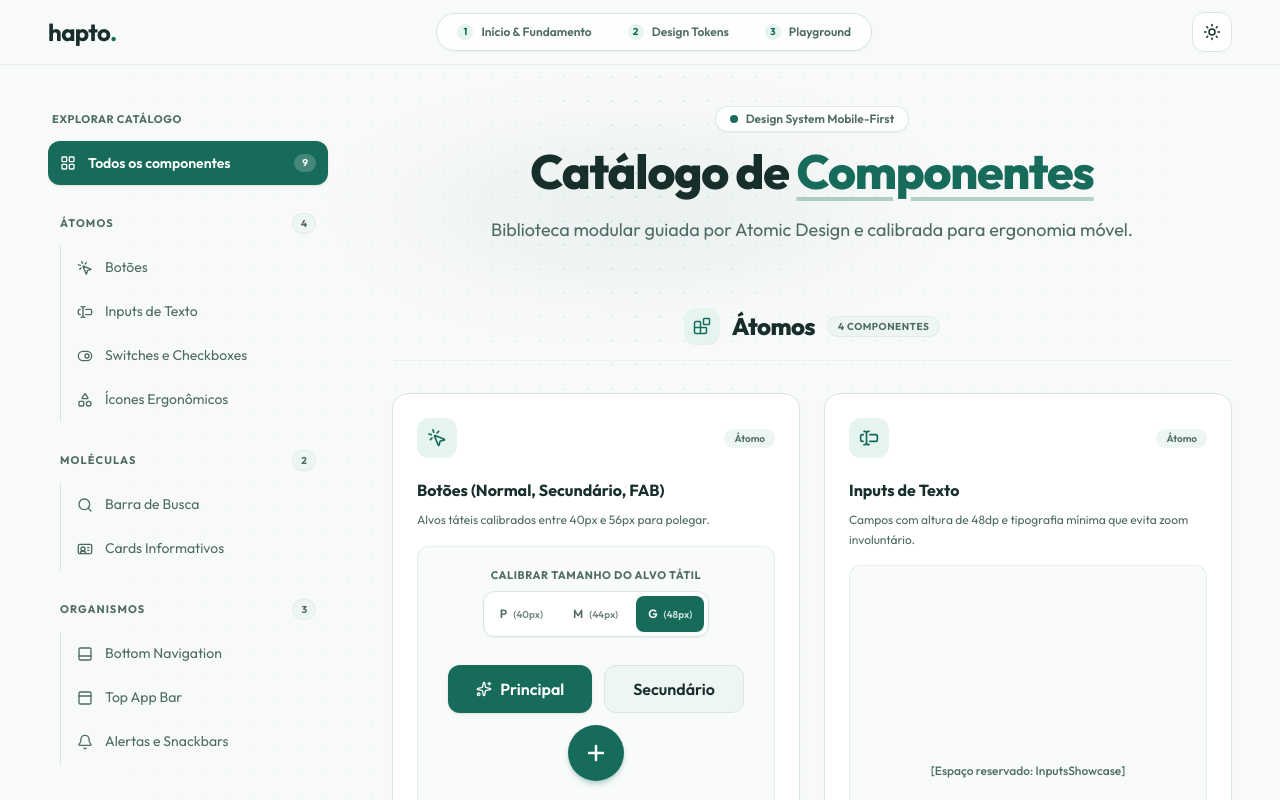
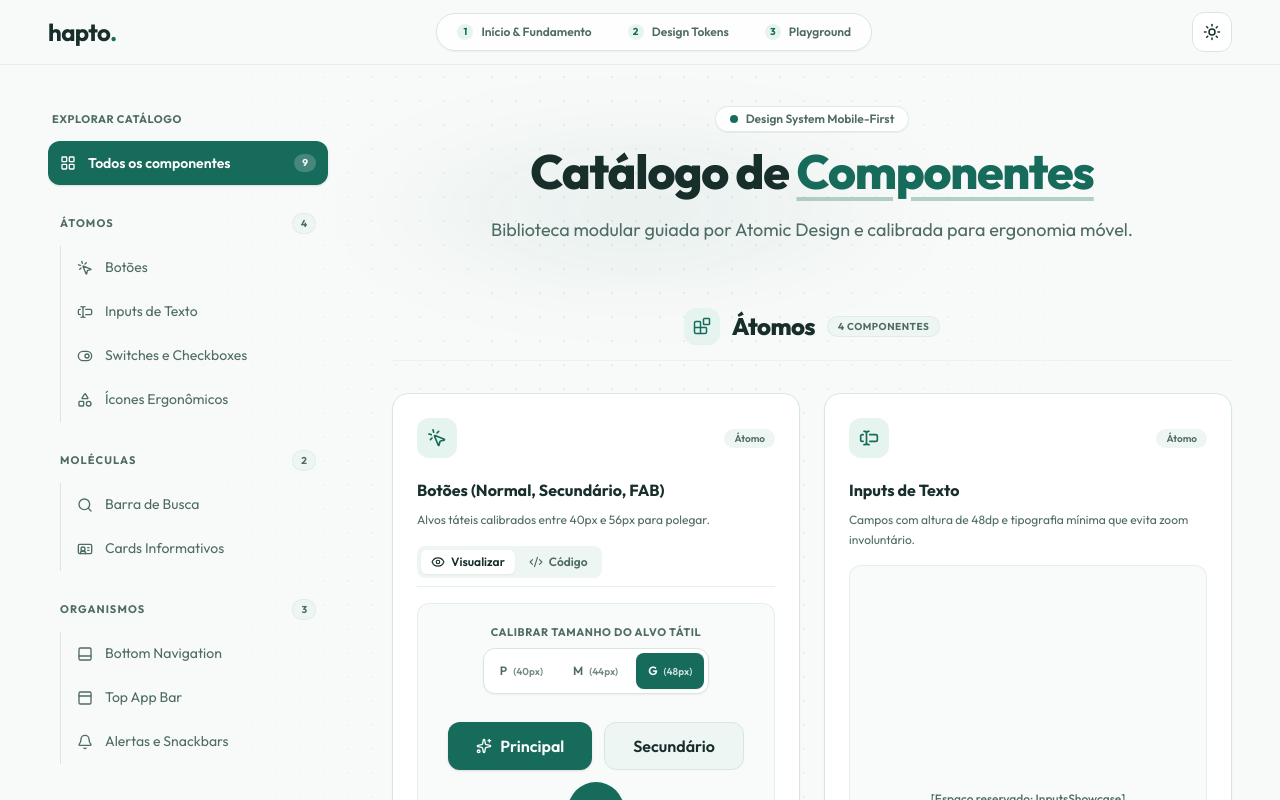
Before and after one commit to whoisnathaliamelo/hapto, a Next.js app: page /components in a window 1280 px wide. Shown: the top 800 px of the page. Built offline with nearby package versions, Linux system fonts and the light colour scheme.

Commit message:
Refactor: Ajuste na tag pre para visualizar o código

```diff
--- a/components/catalog/catalog-view.tsx
+++ b/components/catalog/catalog-view.tsx
@@ -340,7 +340,7 @@ function ShowcaseCard({
         {/* Área de Apresentação */}
         <div className="mt-4 flex min-h-48 flex-1 items-center justify-center rounded-xl border border-line/60 bg-surface-raised/40 p-4">
           {activeTab === "code" && code ? (
-            <pre className="max-h-80 w-full overflow-x-auto rounded-lg bg-ink p-4 text-xs font-mono leading-relaxed text-paper/90 selection:bg-primary/30 [scrollbar-width:thin]">
+            <pre className="max-h-80 w-full overflow-x-auto rounded-lg border border-line/40 bg-[#091311] p-4 text-left text-xs font-mono leading-relaxed text-[#e6f4ef] selection:bg-primary/40 [scrollbar-width:thin]">
               <code>{code}</code>
             </pre>
           ) : (
@@ -459,8 +459,9 @@ export function CatalogView() {
                     section="buttons"
                     title="Botões (Normal, Secundário, FAB)"
                     description="Alvos táteis calibrados entre 40px e 56px para polegar."
+                    code={BUTTONS_CODE}
                     delay={0}
-                    >
+                  >
                     <ButtonsShowcase />
                   </ShowcaseCard>
                 )}
```
